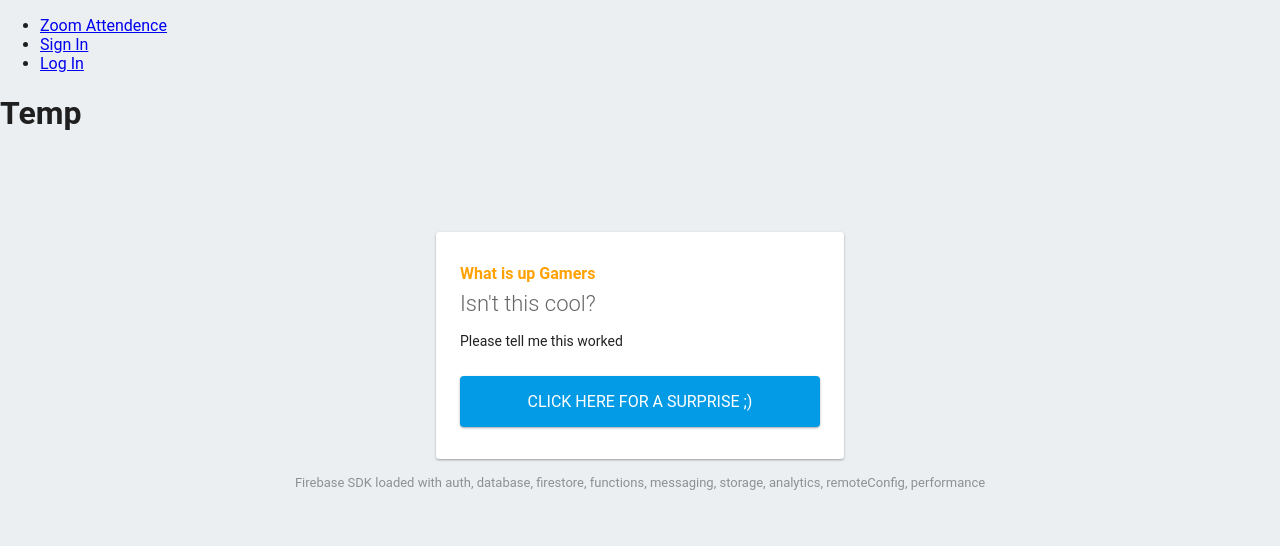
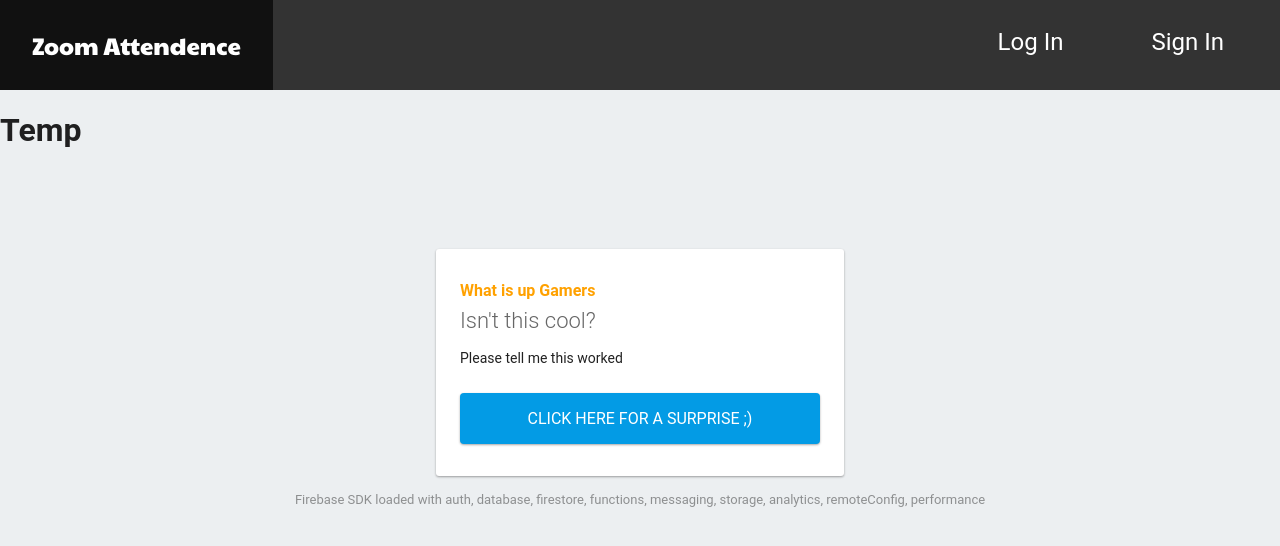
Before and after one commit to harshitabha/Zoom-attendence, a plain HTML site: page public/index.html in a window 1280 px wide. Drawn offline with Linux system fonts and the light colour scheme; some packages are replaced by stand-ins of ours.

Commit message:
Fixed style sheet file naming error

```diff
--- a/public/index.html
+++ b/public/index.html
@@ -5,7 +5,7 @@
     <meta name="viewport" content="width=device-width, initial-scale=1">
     <title>Zoom Attendance Taker</title>
 
-    <link href="styles.css" rel="stylesheet" type="text/css" />
+    <link href="style.css" rel="stylesheet" type="text/css" />
     <link rel="preconnect" href="https://fonts.gstatic.com">
     <link href="https://fonts.googleapis.com/css2?family=Paytone+One&display=swap" rel="stylesheet">
 
--- a/public/style.css
+++ b/public/style.css
@@ -1,7 +1,6 @@
 body {
-    padding: 5px;
+    float: center;
 }
-
 /*************************NAVIGATION BAR*************************/
 #navBarButtons {
     list-style-type: none;
```
Also changed, not shown: public/logIn.html (+1 -1 lines), public/signIn.html (+1 -1 lines).
